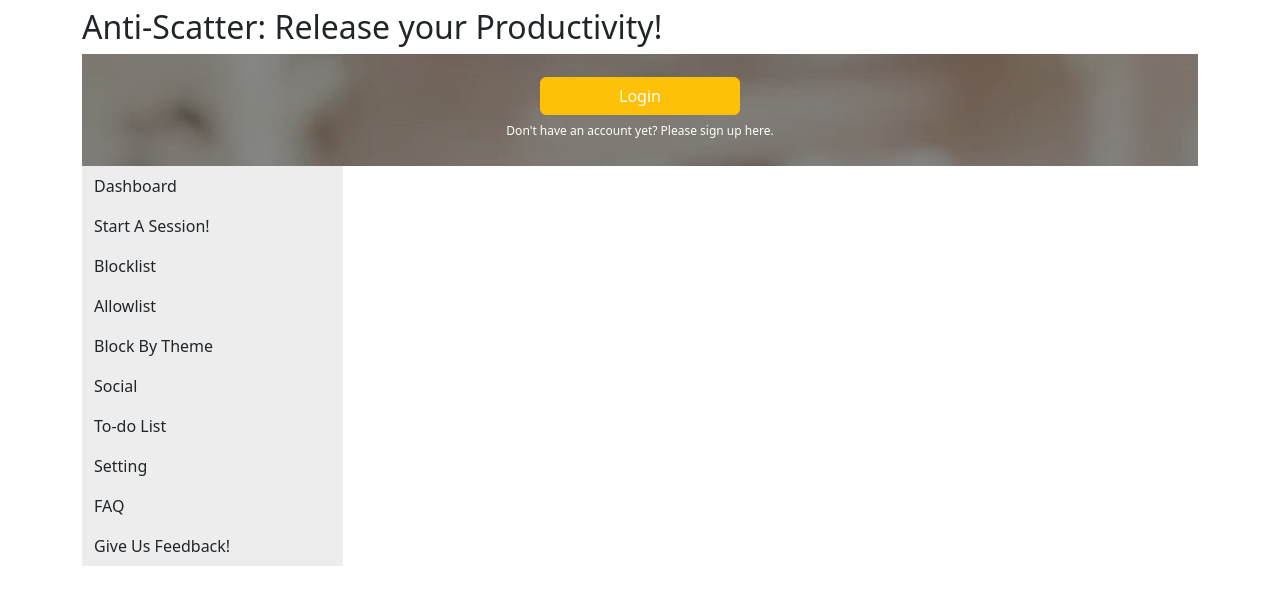
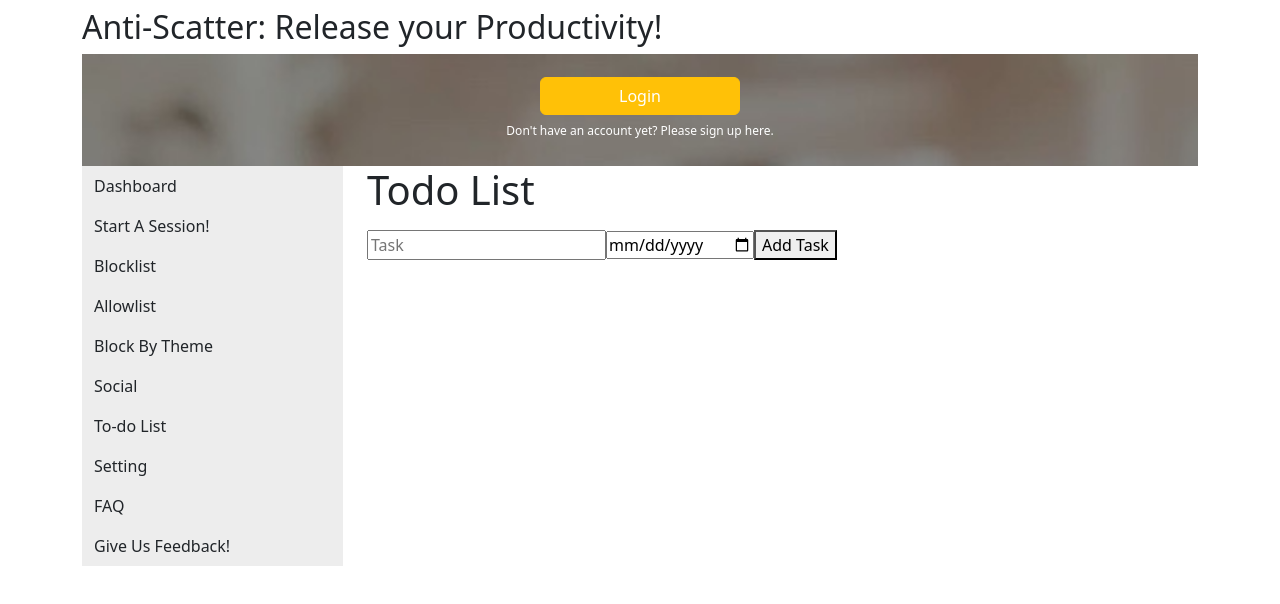
Before and after one commit to nikkivbenz/Anti-Scatter, a React (Create React App) app in the folder client-website/: page /TodoList in a window 1280 px wide. Shown: the top 604 px of the page. Built offline with nearby package versions, Linux system fonts and the light colour scheme.

Commit message:
todo list added

```diff
--- a/client-website/src/App.js
+++ b/client-website/src/App.js
@@ -1,43 +1,40 @@
-import './App.css';
-import './Website.css';
+import "./App.css";
+import "./Website.css";
 
-
-import {Route, Routes} from 'react-router-dom';
-import {Login, Signup} from "./pages";
+import { Route, Routes } from "react-router-dom";
+import { Login, Signup } from "./pages";
 import Home from "./pages/Home";
 
-import Header from './pages/Header';
-import NavigationBar from './pages/NavigationBar';
-import Dashboard from './pages/Dashboard';
+import Header from "./pages/Header";
+import NavigationBar from "./pages/NavigationBar";
+import Dashboard from "./pages/Dashboard";
 import Feedback from "./pages/Feedback";
-import FAQ from './pages/FAQ';
+import FAQ from "./pages/FAQ";
+import TodoList from "./pages/ToDoList";
 
-import Container from 'react-bootstrap/Container';
-import Row from 'react-bootstrap/Row';
-import Col from 'react-bootstrap/Col';
-
+import Container from "react-bootstrap/Container";
+import Row from "react-bootstrap/Row";
+import Col from "react-bootstrap/Col";
 
 // This app is the main component of the application. It is responsible for rendering the routes of the application.
 function App() {
   return (
-
     <div className="App">
       <Container>
-      <Header/>
+        <Header />
         <Row>
           <Col sm={3}>
             <NavigationBar />
           </Col>
           <Col sm={9}>
-
-
             <Routes>
               <Route path="/" element={<Home />} />
               <Route path="/login" element={<Login />} />
               <Route path="/signup" element={<Signup />} />
               <Route path="/dashboard" element={<Dashboard />} />
-        <Route path="/feedback" element={<Feedback/>} />
-        <Route path="/FAQ" element={<FAQ/>} />
+              <Route path="/feedback" element={<Feedback />} />
+              <Route path="/FAQ" element={<FAQ />} />
+              <Route path="/TodoList" element={<TodoList />} />
             </Routes>
           </Col>
         </Row>
--- a/client-website/src/pages/Home.jsx
+++ b/client-website/src/pages/Home.jsx
@@ -14,9 +14,12 @@ const Home = () => {
   const [username, setUsername] = useState("");
   useEffect(() => {
     const verifyCookie = async () => {
+      console.log(cookies.token);
+      console.log("NAVIGATED");
       if (!cookies.token) {
         navigate("/login");
       }
+
       const { data } = await axios.post(
         "https://anti-scatter-36f9c5f65c17.herokuapp.com/",
         {},
--- a/client-website/src/pages/Login.jsx
+++ b/client-website/src/pages/Login.jsx
@@ -41,6 +41,7 @@ const Login = () => {
       const { success, message } = data;
       if (success) {
         handleSuccess(message);
+        console.log("going to nav...");
         setTimeout(() => {
           navigate("/");
         }, 1000);
--- a/client-website/src/pages/ToDoList.js
+++ b/client-website/src/pages/ToDoList.js
@@ -0,0 +1,105 @@
+import React, { useState, useEffect } from "react";
+import { toast, ToastContainer } from "react-toastify";
+import "react-toastify/dist/ReactToastify.css";
+
+const TodoList = () => {
+  const [tasks, setTasks] = useState([]);
+  const [newTask, setNewTask] = useState("");
+  const [dueDate, setDueDate] = useState("");
+  const [selectedTasks, setSelectedTasks] = useState([]);
+
+  useEffect(() => {
+    const storedTasks = JSON.parse(localStorage.getItem("tasks")) || [];
+    setTasks(storedTasks);
+  }, []);
+
+  useEffect(() => {
+    localStorage.setItem("tasks", JSON.stringify(tasks));
+  }, [tasks]);
+
+  useEffect(() => {
+    // Check for due tasks and show notifications
+    tasks.forEach((task) => {
+      const dueDateObj = new Date(task.dueDate);
+      const currentDate = new Date();
+
+      if (
+        dueDateObj.getFullYear() === currentDate.getFullYear() &&
+        dueDateObj.getMonth() === currentDate.getMonth() &&
+        dueDateObj.getDate() === currentDate.getDate()
+      ) {
+        // Notify user when the due date matches the current date
+        toast.info(`Task "${task.text}" is due today!`, { autoClose: 5000 });
+      }
+    });
+  }, [tasks]);
+
+  const addTask = () => {
+    if (newTask.trim() !== "" && dueDate !== "") {
+      setTasks([...tasks, { id: Date.now(), text: newTask, dueDate }]);
+      setNewTask("");
+      setDueDate("");
+    }
+  };
+
+  const toggleTaskSelection = (taskId) => {
+    const isSelected = selectedTasks.includes(taskId);
+    if (isSelected) {
+      setSelectedTasks(selectedTasks.filter((id) => id !== taskId));
+    } else {
+      setSelectedTasks([...selectedTasks, taskId]);
+    }
+  };
+
+  const removeSelectedTasks = () => {
+    const updatedTasks = tasks.filter(
+      (task) => !selectedTasks.includes(task.id)
+    );
+    setTasks(updatedTasks);
+    setSelectedTasks([]);
+  };
+
+  return (
+    <div>
+      <h1>Todo List</h1>
+      <ul>
+        {tasks.map((task) => (
+          <li
+            key={task.id}
+            onClick={() => toggleTaskSelection(task.id)}
+            style={{
+              textDecoration: selectedTasks.includes(task.id)
+                ? "line-through"
+                : "none",
+            }}
+          >
+            {task.text} - Due Date: {task.dueDate}
+          </li>
+        ))}
+      </ul>
+      <div>
+        <input
+          type="text"
+          placeholder="Task"
+          value={newTask}
+          onChange={(e) => setNewTask(e.target.value)}
+        />
+        <input
+          type="date"
+          value={dueDate}
+          onChange={(e) => setDueDate(e.target.value)}
+        />
+        <button onClick={addTask}>Add Task</button>
+      </div>
+      {selectedTasks.length > 0 && (
+        <div>
+          <button onClick={removeSelectedTasks}>Remove Selected</button>
+        </div>
+      )}
+
+      <ToastContainer />
+    </div>
+  );
+};
+
+export default TodoList;
```
Also changed, not shown: 1 other file (tests, documents, lock files or other folders). Lines whose indentation alone changed are shown as unchanged.
